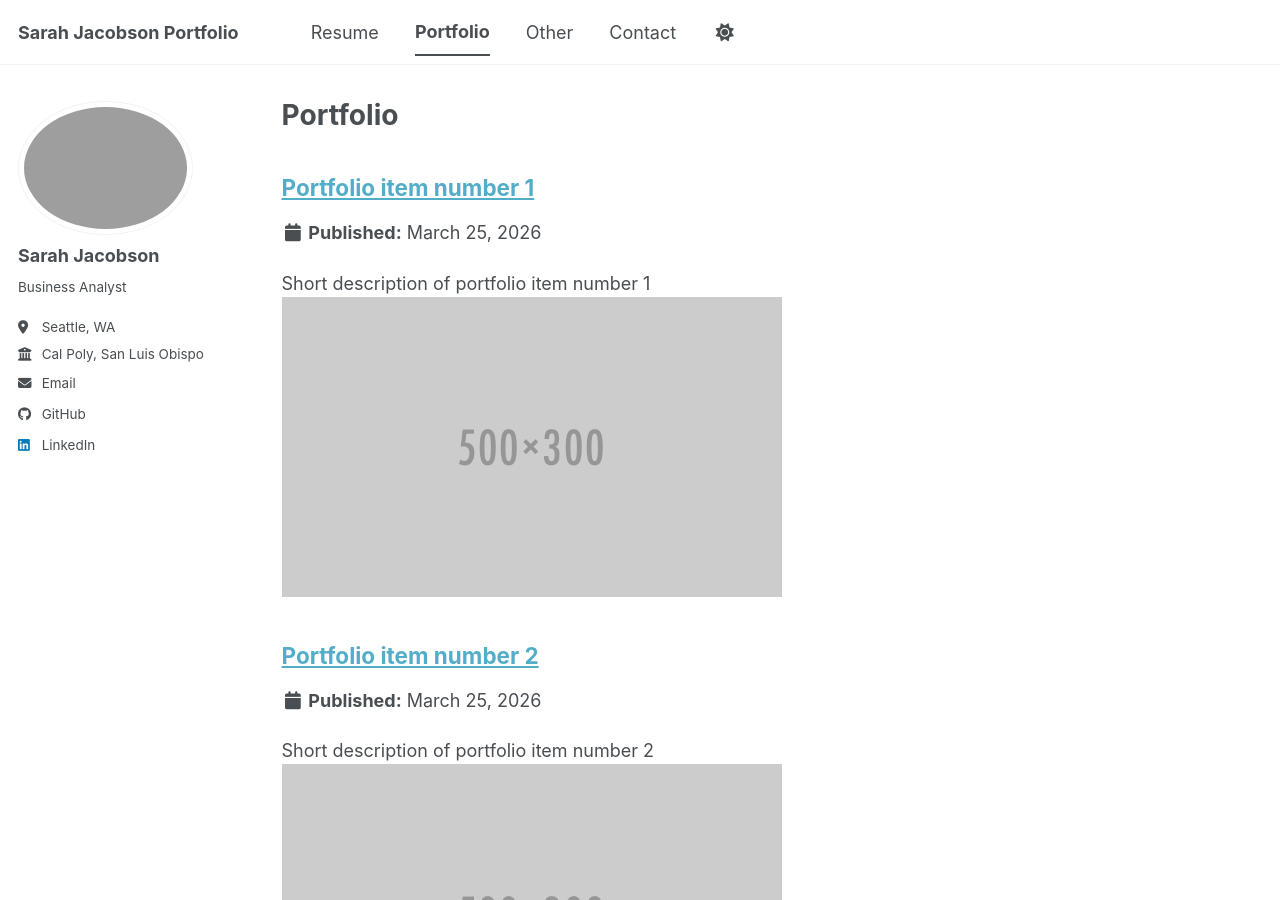
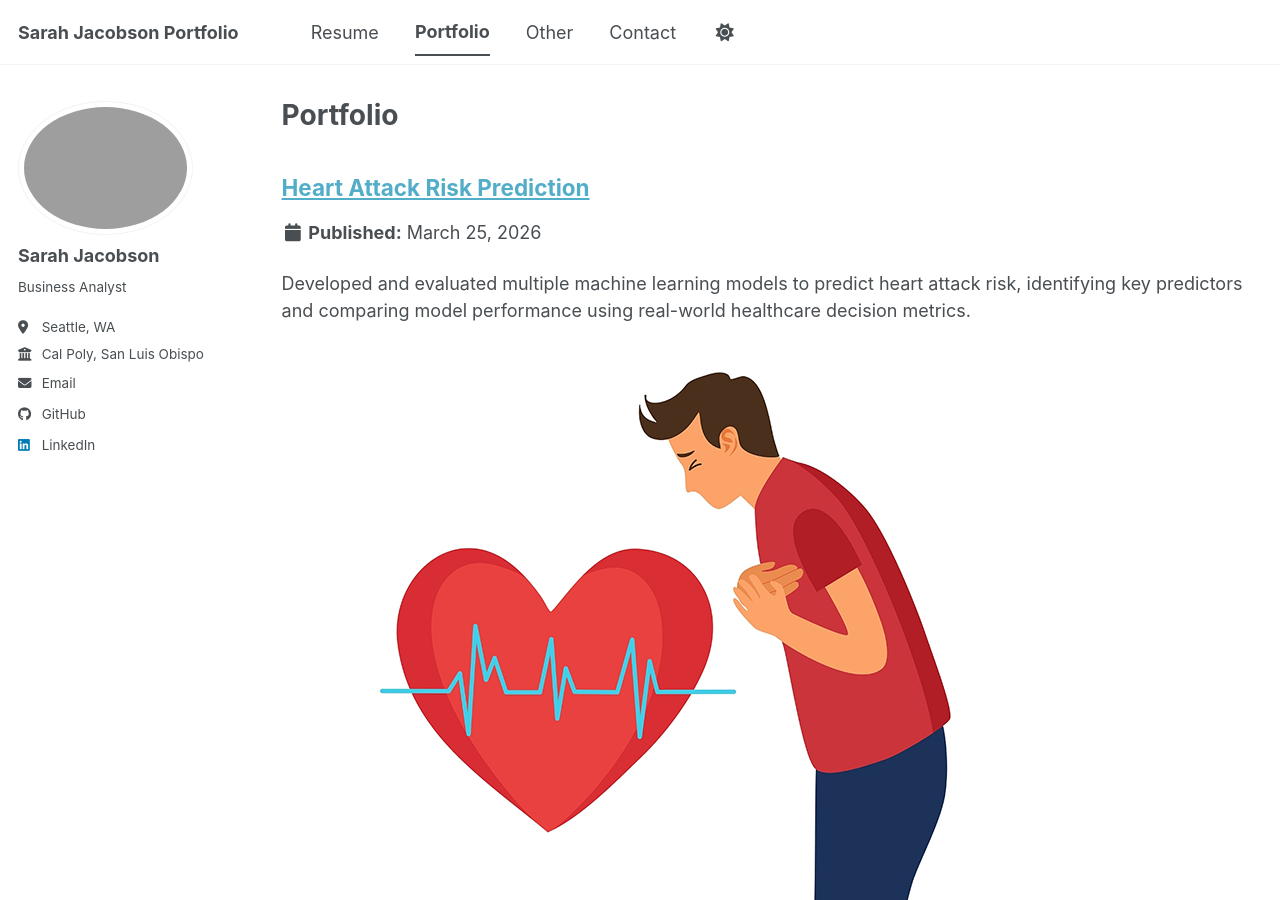
Before and after one commit to sarahjacobson123/sarahjacobson123.github.io, a Jekyll site: the page built from _pages/portfolio.html, in a window 1280 px wide and 900 px high. Built offline with Jekyll 4.4.1, drawn with Linux system fonts in a browser that asks for light colours; a script bundle is joined from its source files by our own code; library files that are not in the unit come from our copies.

Commit message:
Update portfolio item title and description
Updated the title and excerpt for the portfolio item to reflect a new project on heart attack risk prediction.

```diff
--- a/_portfolio/portfolio-1.md
+++ b/_portfolio/portfolio-1.md
@@ -1,6 +1,6 @@
 ---
-title: "Portfolio item number 1"
-excerpt: "Short description of portfolio item number 1<br/><img src='/images/500x300.png'>"
+title: "Heart Attack Risk Prediction"
+excerpt: "Developed and evaluated multiple machine learning models to predict heart attack risk, identifying key predictors and comparing model performance using real-world healthcare decision metrics.<br/><img src='/images/heartattack.png'>"
 collection: portfolio
 ---
 
```
